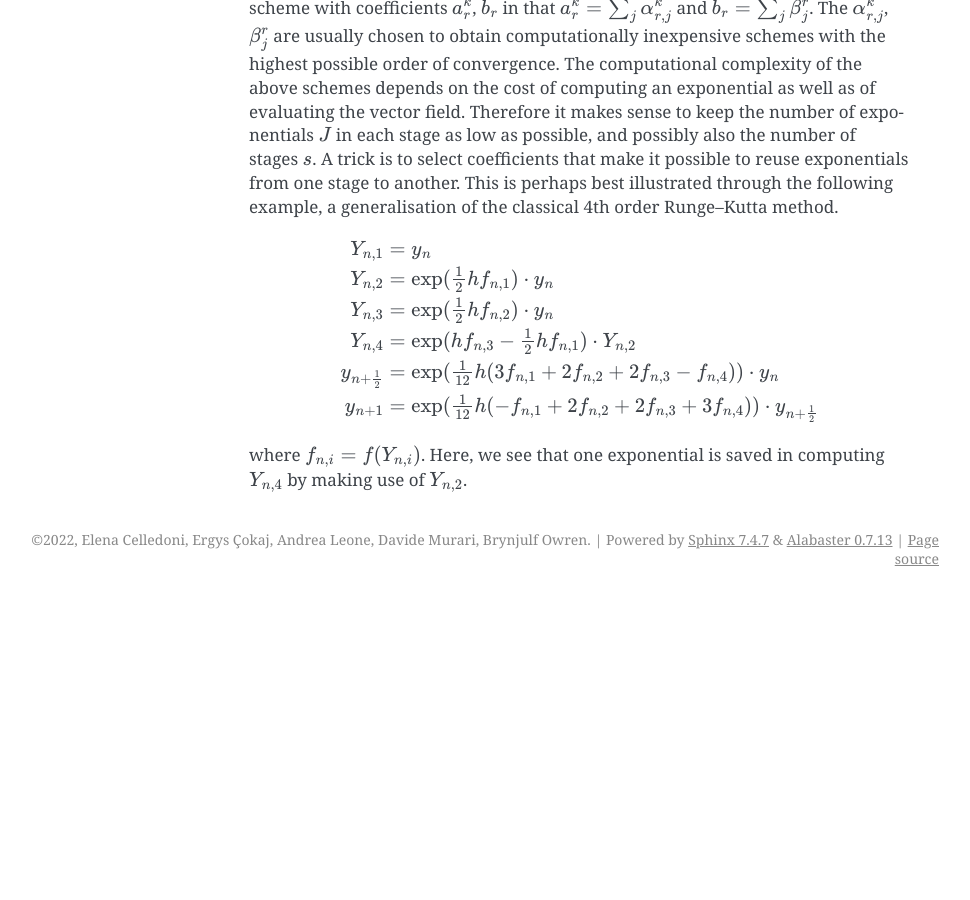
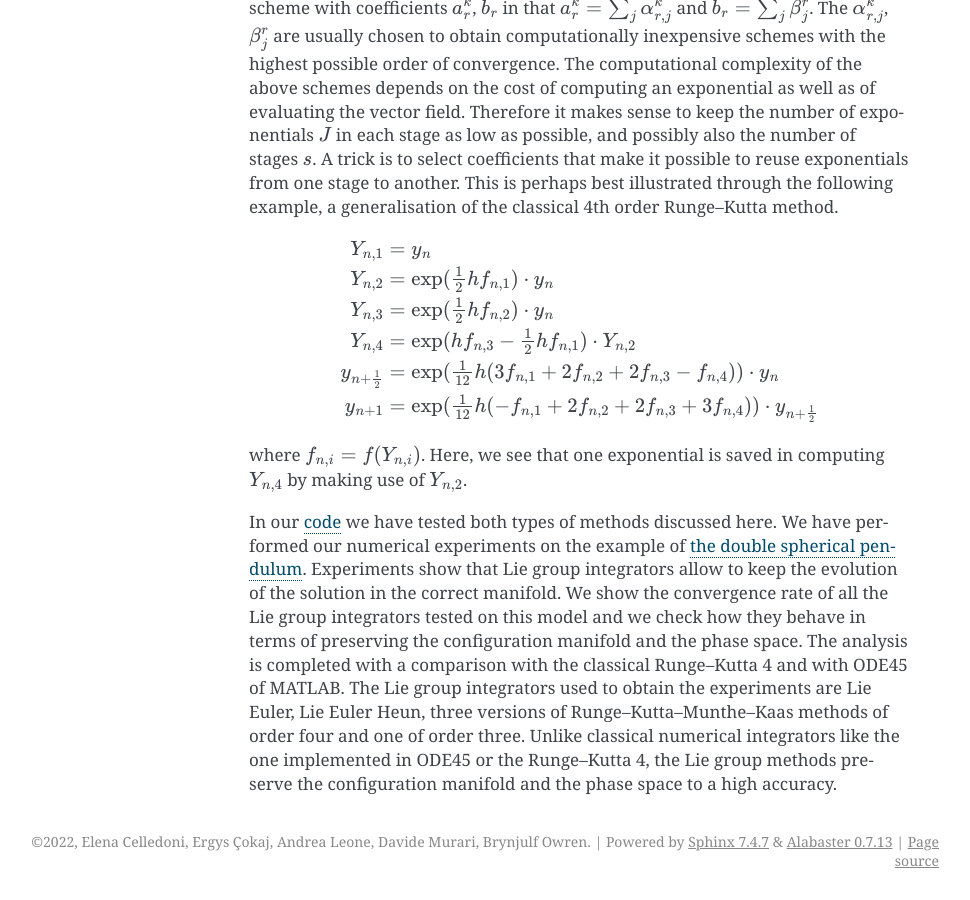
Before and after one commit to THREAD-3-2/lie_group_integrators_double_spherical_pendulum, a Sphinx documentation site: the page built from docs/two_classes_lie_groups.rst, in a window 1280 px wide and 900 px high, scrolled down 2256 px. Shown: the whole window, without its empty margins (171-1141 px from the left). Built offline with Sphinx 7.4.7, drawn with Linux system fonts in a browser that asks for light colours; before the commit the page ends 2854 px from its top, so only the background shows below that.

Commit message:
Update two_classes_lie_groups.rst

```diff
--- a/docs/two_classes_lie_groups.rst
+++ b/docs/two_classes_lie_groups.rst
@@ -112,3 +112,11 @@ Here the Runge--Kutta coefficients :math:`\alpha_{r,j}^k`, :math:`\beta_{j}^r` a
     \end{align}
 
 where :math:`f_{n,i}=f(Y_{n,i})`. Here, we see that one exponential is saved in computing :math:`Y_{n,4}` by making use of :math:`Y_{n,2}`.
+
+In our `code <https://github.com/THREAD-3-2/lie_group_integrators_double_spherical_pendulum/tree/main/src>`_ we have tested both types of methods discussed here.
+We have performed our numerical experiments on the example of `the double spherical pendulum <https://thread-3-2.github.io/lie_group_integrators_double_spherical_pendulum/double_sph_pend.html>`_.
+Experiments show that Lie group integrators allow to keep the evolution of the solution in the correct manifold.
+We show the convergence rate of all the Lie group integrators tested on this model and we check how they behave in terms of preserving the configuration manifold and the phase space.
+The analysis is completed with a comparison with the classical Runge--Kutta 4 and with ODE45 of MATLAB.
+The Lie group integrators used to obtain the experiments are Lie Euler, Lie Euler Heun, three versions of Runge--Kutta--Munthe--Kaas methods of order four and one of order three.
+Unlike classical numerical integrators like the one implemented in ODE45 or the Runge--Kutta 4, the Lie group methods preserve the configuration manifold and the phase space to a high accuracy.
```
